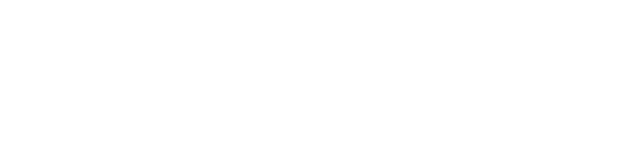
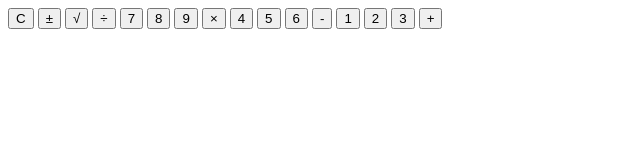
Before and after one commit to LogStar100/Calculator, a plain HTML site: page index.html in a window 1280 px wide. Shown: the whole page, without its empty margins (0-640 px from the left). Drawn offline with Linux system fonts and the light colour scheme.

Commit message:
Structure

```diff
--- a/index.html
+++ b/index.html
@@ -1,9 +1,30 @@
 <!DOCTYPE html>
 <html>
-<head>
-	<title>Calculator | Carlos &amp; Logan</title>
-</head>
 <body>
+	<head>
+		<title>Calculator | Carlos &amp; Logan</title>
+	</head>
+	<body>
+		<div id="buttons">
+			<button>C</button>
+			<button>±</button>
+			<button>√</button>
+			<button>÷</button>
 
-</body>
+			<button>7</button>
+			<button>8</button>
+			<button>9</button>
+			<button>×</button>
+
+			<button>4</button>
+			<button>5</button>
+			<button>6</button>
+			<button>-</button>
+
+			<button>1</button>
+			<button>2</button>
+			<button>3</button>
+			<button>+</button>
+		</div>
+	</body>
 </html>
```
